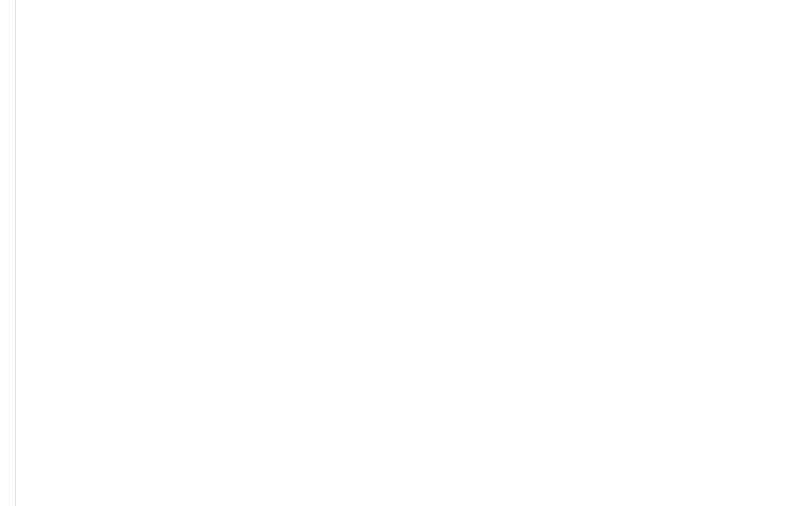
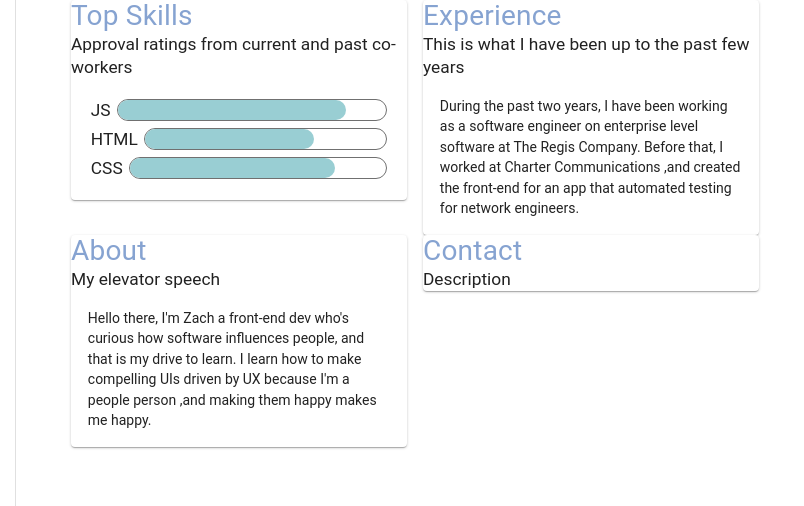
Before and after one commit to ZachLamb/ZachLamb.github.io, a Gatsby site: page / in a window 1280 px wide. Shown: the top 506 px of the page, 225-1029 px from the left. Built offline with nearby package versions, Linux system fonts and the light colour scheme; Gatsby itself is replaced by a stand-in of ours.

Commit message:
added content back in

```diff
--- a/src/pages/index.js
+++ b/src/pages/index.js
@@ -16,7 +16,68 @@ export default ({ data }) => (
       alignItems="center"
       className="page-container elevator-cards"
       justify="space-around"
-    > </Grid>
+    >
+      <Grid container direction="row" justify="center" spacing={16}>
+        <Grow in>
+          <Grid item xl={6} lg={4} md={4} sm={12} xs={12}>
+            <CardLayout
+              title={"Top Skills"}
+              description={"Approval ratings from current and past co-workers"}
+              containsBodyText={false}
+            >
+              <ProgressLayout progress={85} label={"JS"} />
+              <ProgressLayout progress={70} label={"HTML"} />
+              <ProgressLayout progress={80} label={"CSS"} />
+            </CardLayout>
+          </Grid>
+        </Grow>
+        <Grow in timeout={1000}>
+          <Grid item xl={6} lg={4} md={4} sm={12} xs={12}>
+            <CardLayout
+              title={"Experience"}
+              description={"This is what I have been up to the past few years"}
+              containsBodyText={true}
+            >
+              During the past two years, I have been working as a software
+              engineer on enterprise level software at The Regis Company. Before
+              that, I worked at Charter Communications ,and created the
+              front-end for an app that automated testing for network engineers.
+            </CardLayout>
+          </Grid>
+        </Grow>
+      </Grid>
+      <Grid container direction="row" justify="center" spacing={16}>
+        <Grow in timeout={2000}>
+          <Grid item xl={6} lg={4} md={4} sm={12} xs={12}>
+            <CardLayout
+              title={"About"}
+              description={
+                "My elevator speech"
+              }
+              containsBodyText={true}
+            >
+              Hello there, I'm Zach a front-end dev who's curious how software
+              influences people, and that is my drive to learn. I learn how to
+              make compelling UIs driven by UX because I'm a people person ,and
+              making them happy makes me happy.
+            </CardLayout>
+          </Grid>
+        </Grow>
+        <Grow in timeout={3000}>
+          <Grid item xl={6} lg={4} md={4} sm={12} xs={12}>
+            <Card>
+              <Typography variant="h4" component="h4">
+                Contact
+              </Typography>
+              <Typography variant="h5" component="h5">
+                Description
+              </Typography>
+              <Grid container />
+            </Card>
+          </Grid>
+        </Grow>
+      </Grid>
+    </Grid>
   </Layout>
 );
 
```
